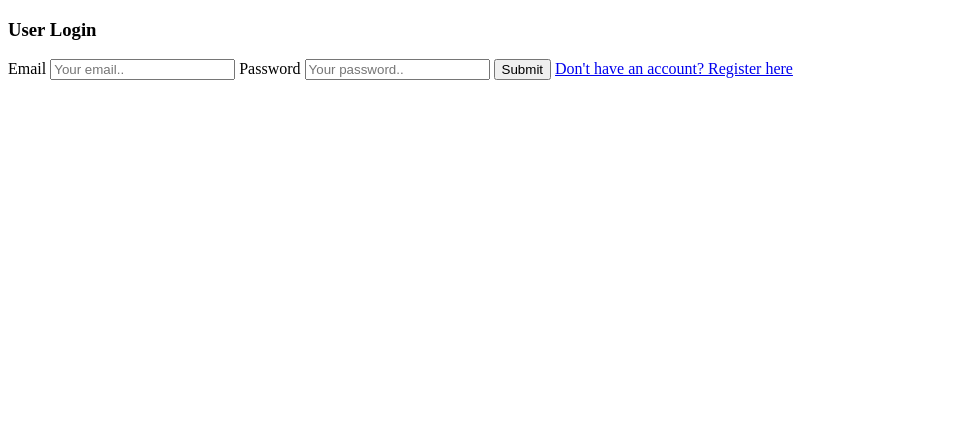
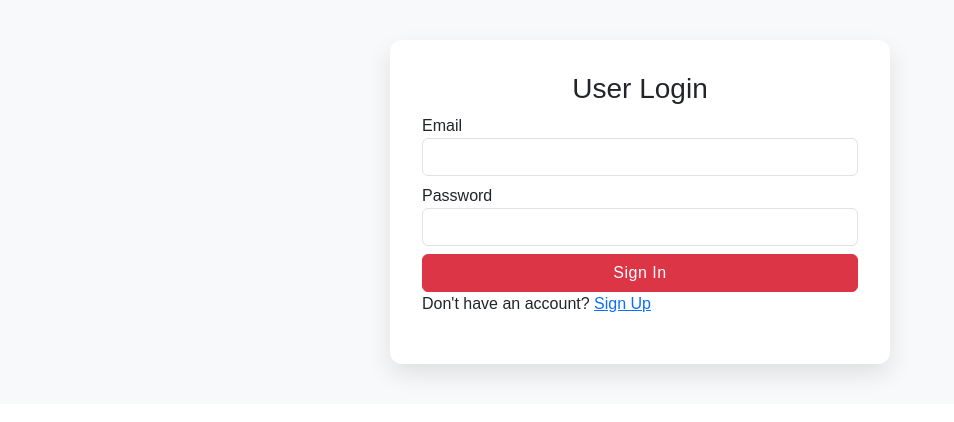
Before and after one commit to Kusalranasinghe/Flood-Relief-Management-System, a PHP site: page /userlogin.php in a window 1280 px wide. Shown: the top 422 px of the page, without its empty margins (0-954 px from the left). Run offline with PHP 8.4, Linux system fonts and the light colour scheme.

Commit message:
add basic form styles

```diff
--- a/styles.css
+++ b/styles.css
@@ -104,3 +104,56 @@ color:white;
 font-size:16px;
 cursor:pointer;
 }
+
+
+/* Form Styling */
+.form {
+    background-color: #f8f9fa;
+    font-family: 'Segoe UI', Tahoma, Geneva, Verdana, sans-serif;
+    display: flex;
+    justify-content: center;
+    padding: 40px 0;
+}
+
+form {
+    background: #ffffff;
+    padding: 2rem;
+    border-radius: 12px;
+    box-shadow: 0 10px 25px rgba(0,0,0,0.1);
+    max-width: 500px;
+    width: 100%;
+}
+
+h3 {
+    font-size: 1.5rem;
+    color: #333;
+    margin-bottom: 1.5rem;
+    text-align: center;
+    font-weight: 700;
+}
+
+.form-control {
+    border: 1px solid #dee2e6;
+    border-radius: 6px;
+    padding: 10px;
+    transition: border-color 0.2s, box-shadow 0.2s;
+}
+
+.form-control:focus {
+    border-color: #dc3545;
+    box-shadow: 0 0 0 0.25rem rgba(220, 53, 69, 0.25);
+}
+
+
+.btn-danger {
+    background-color: #dc3545;
+    border: none;
+    padding: 12px;
+    font-weight: 600;
+    letter-spacing: 0.5px;
+    transition: filter 0.2s;
+}
+
+.btn-danger:hover {
+    filter: brightness(90%);
+}
--- a/userlogin.php
+++ b/userlogin.php
@@ -13,27 +13,32 @@ session_start();
 <head>
     <meta charset="UTF-8">
     <meta name="viewport" content="width=device-width, initial-scale=1.0">
+    <link rel="stylesheet" href="styles.css">
+    <link href="https://cdn.jsdelivr.net/npm/bootstrap@5.3.8/dist/css/bootstrap.min.css" rel="stylesheet"
+        integrity="sha384-sRIl4kxILFvY47J16cr9ZwB07vP4J8+LH7qKQnuqkuIAvNWLzeN8tE5YBujZqJLB" crossorigin="anonymous">
     <title>User Login</title>
 </head>
 
 <body>
 
-    <form action="<?php echo htmlspecialchars($_SERVER["PHP_SELF"]); ?>" method="POST">
+    <div class="form">
 
-        <h3>User Login</h3>
+        <form action="<?php htmlspecialchars($_SERVER["PHP_SELF"]); ?>" method="POST">
 
-        <label for="email">Email</label>
-        <input type="text" id="email" name="email" placeholder="Your email..">
+            <h3>User Login</h3>
 
-        <label for="password">Password</label>
-        <input type="password" id="password" name="password" placeholder="Your password..">
+            <label>Email</label>
+            <input type="text" id="email" name="email" class="form-control mb-2">
 
-        <input type="submit" value="Submit">
+            <label>Password</label>
+            <input type="password" class="form-control mb-2" id="password" name="password">
 
-        <a href="userregister.php">Don't have an account? Register here</a>
+            <button class="btn btn-danger w-100">Sign In</button>
 
+            <p>Don't have an account? <a href="userregister.php">Sign Up</a></p>
 
-    </form>
+        </form>
+    </div>
 
 
 </body>
```
Also changed, not shown: userregister.php (+8 -4 lines).
